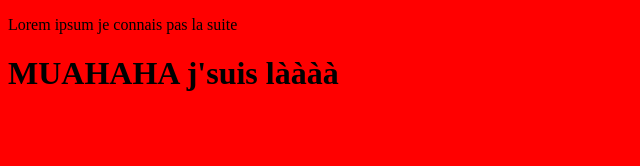
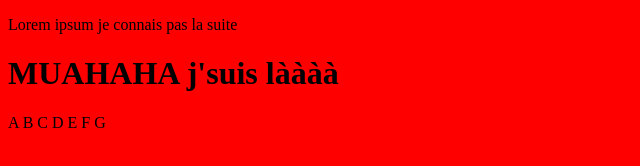
Before and after one commit to maudrchl/hetic-test, a plain HTML site: page index.html in a window 1280 px wide. Shown: the full height of the page, 0-640 px from the left. Drawn offline with Linux system fonts and the light colour scheme.

Commit message:
add letters

```diff
--- a/index.html
+++ b/index.html
@@ -10,5 +10,12 @@
     </head>
     <body>
         <h1>MUAHAHA j'suis làààà</h1>
+        A
+        B
+        C
+        D
+        E
+        F
+        G
     </body>
     </html>
```
